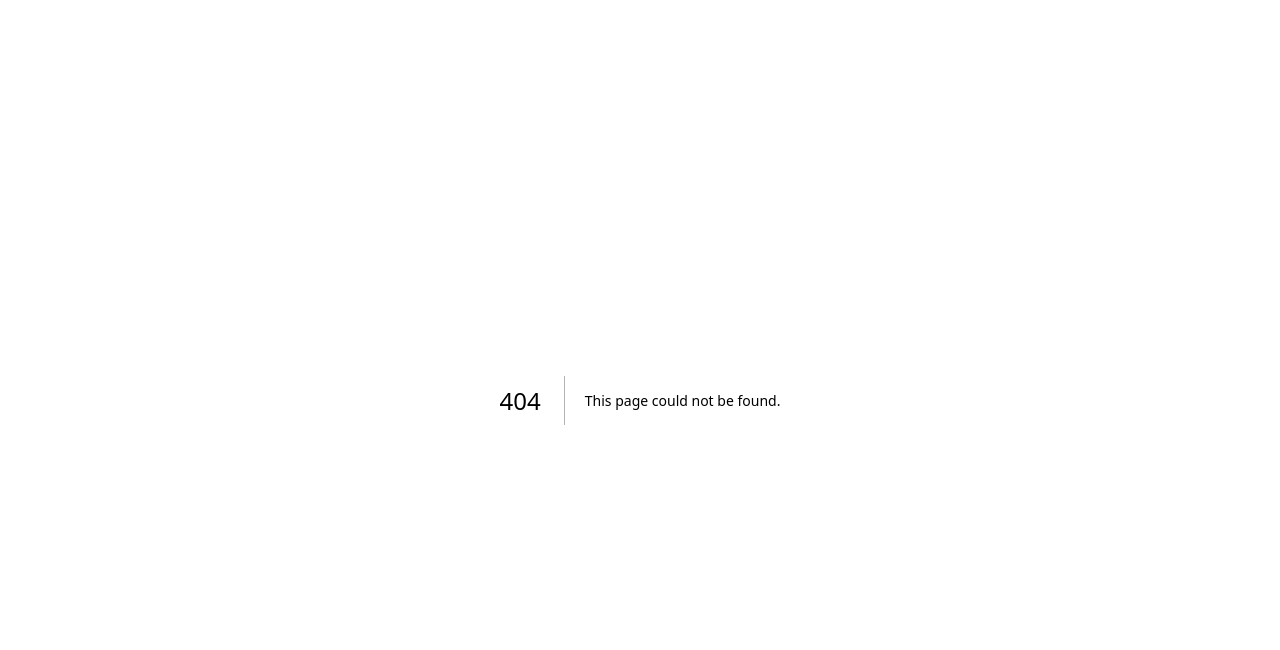
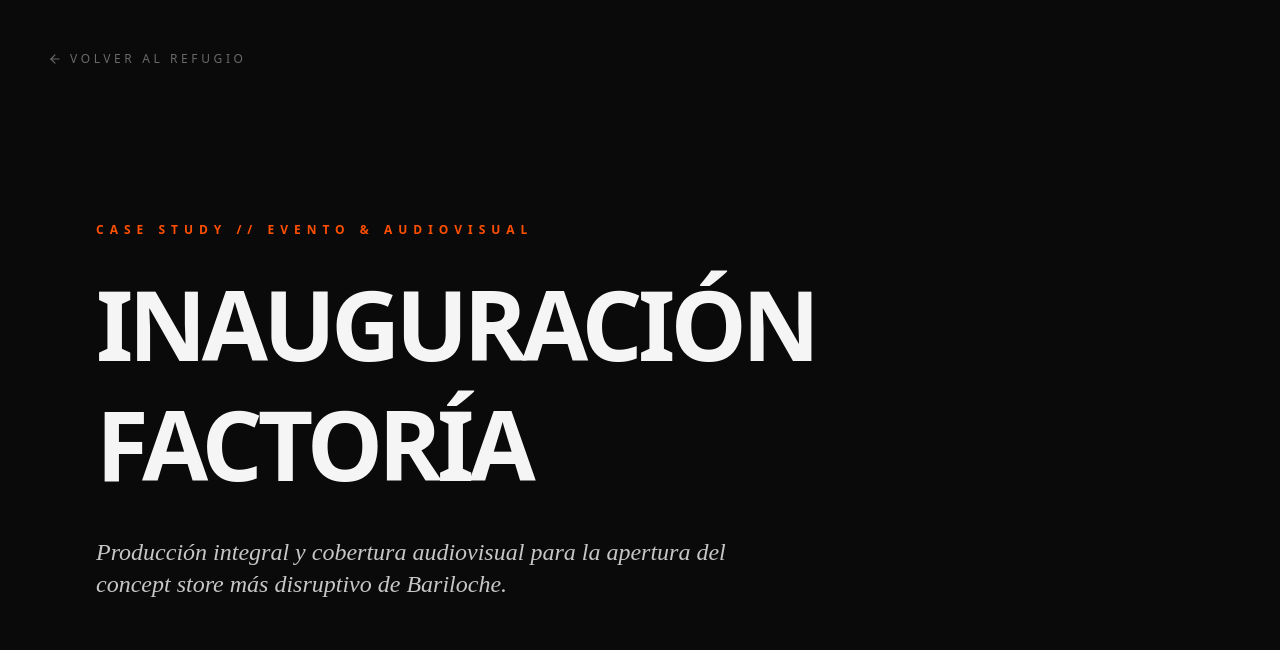
Before and after one commit to miguelsaenzbrand/buey-sherpa, a Next.js app: page /portfolio/factoria-concept-store in a window 1280 px wide. Before the commit this address had no page. Shown: the top 650 px of the page. Built offline with nearby package versions, Linux system fonts and the light colour scheme.

Commit message:
Portfolio: Add Factoria: Concept Store case study

```diff
--- /dev/null
+++ b/src/app/portfolio/factoria-concept-store/page.tsx
@@ -0,0 +1,104 @@
+"use client";
+
+import { motion } from "framer-motion";
+import Link from "next/link";
+import { ArrowLeft } from "lucide-react";
+
+export default function FactoriaCaseStudy() {
+  return (
+    <main className="min-h-screen bg-buey-dark text-buey-white selection:bg-buey-orange selection:text-buey-dark font-sans">
+
+      {/* Header / Navigation */}
+      <nav className="p-8 md:p-12">
+        <Link href="/" className="inline-flex items-center gap-2 text-xs uppercase tracking-[0.3em] opacity-40 hover:opacity-100 transition-opacity group">
+          <ArrowLeft size={14} className="group-hover:-translate-x-1 transition-transform" /> Volver al refugio
+        </Link>
+      </nav>
+
+      {/* Hero Section */}
+      <section className="px-8 md:px-24 py-12 md:py-24">
+        <motion.div
+          initial={{ opacity: 0, y: 20 }}
+          animate={{ opacity: 1, y: 0 }}
+          transition={{ duration: 0.8 }}
+          className="max-w-5xl"
+        >
+          <span className="text-xs tracking-[0.5em] text-buey-orange font-bold uppercase">CASE STUDY // EVENTO & AUDIOVISUAL</span>
+          <h1 className="text-5xl md:text-8xl font-black tracking-tighter mt-6 leading-tight uppercase">
+            Inauguración Factoría
+          </h1>
+          <h2 className="text-xl md:text-2xl font-serif italic font-light mt-8 opacity-80 max-w-2xl">
+            Producción integral y cobertura audiovisual para la apertura del concept store más disruptivo de Bariloche.
+          </h2>
+        </motion.div>
+      </section>
+
+      {/* Video Section */}
+      <section className="w-full px-4 md:px-24 mb-32">
+        <div className="aspect-video bg-white/5 relative overflow-hidden border border-white/5">
+          <iframe
+            src="https://player.vimeo.com/video/714596446?badge=0&autopause=0&player_id=0&app_id=58479"
+            className="absolute top-0 left-0 w-full h-full"
+            frameBorder="0"
+            allow="autoplay; fullscreen; picture-in-picture; clipboard-write; encrypted-media; web-share"
+            title="Factoria - Concept Store"
+          ></iframe>
+        </div>
+      </section>
+
+      {/* Strategy & Solution */}
+      <section className="px-8 md:px-24 py-24 grid grid-cols-1 md:grid-cols-2 gap-16 md:gap-32 border-t border-white/5">
+        <div className="space-y-8">
+          <h3 className="text-xs tracking-[0.5em] uppercase opacity-40 font-mono">El Desafío</h3>
+          <p className="text-lg md:text-xl font-light leading-relaxed text-buey-white/70">
+            Factoría: Concept Store nació como un espacio multidisciplinario en Bariloche, uniendo moda, diseño de interiores y estética natural. El desafío era realizar un evento de inauguración que reflejara esa curaduría única y capturar la esencia de la marca en una pieza audiovisual que sirviera como carta de presentación digital.
+          </p>
+        </div>
+        <div className="space-y-8">
+          <h3 className="text-xs tracking-[0.5em] uppercase opacity-40 font-mono">La Solución</h3>
+          <p className="text-lg md:text-xl font-light leading-relaxed text-buey-white/70">
+            Nos encargamos de la producción de la barra de coctelería, diseñando una propuesta de tragos que acompañara el estilo sofisticado de la tienda. Simultáneamente, realizamos el rodaje y edición de un video del evento, enfocándonos en los detalles de diseño, la atmósfera de la apertura y la interacción de la comunidad con este nuevo hito comercial en la ciudad.
+          </p>
+        </div>
+      </section>
+
+      {/* Project Details */}
+      <section className="px-8 md:px-24 py-24 bg-white/[0.02] border-y border-white/5">
+        <div className="max-w-7xl mx-auto grid grid-cols-2 md:grid-cols-4 gap-12">
+          <div className="space-y-2">
+            <span className="text-[10px] tracking-[0.4em] uppercase opacity-30 block">Cliente</span>
+            <span className="text-lg font-medium tracking-tight">Factoría: Concept Store</span>
+          </div>
+          <div className="space-y-2">
+            <span className="text-[10px] tracking-[0.4em] uppercase opacity-30 block">Ubicación</span>
+            <span className="text-lg font-medium tracking-tight">Bariloche, Patagonia</span>
+          </div>
+          <div className="space-y-2">
+            <span className="text-[10px] tracking-[0.4em] uppercase opacity-30 block">Servicios</span>
+            <div className="flex flex-wrap gap-2 pt-2">
+              <span className="px-3 py-1 border border-buey-orange/30 text-buey-orange text-[10px] tracking-widest uppercase">Audiovisual</span>
+              <span className="px-3 py-1 border border-buey-orange/30 text-buey-orange text-[10px] tracking-widest uppercase">Estrategia</span>
+            </div>
+          </div>
+          <div className="space-y-2">
+            <span className="text-[10px] tracking-[0.4em] uppercase opacity-30 block">Categoría</span>
+            <span className="text-lg font-medium tracking-tight">Interiorismo & Moda</span>
+          </div>
+        </div>
+      </section>
+
+      {/* Footer / CTA */}
+      <footer className="py-48 px-8 flex flex-col items-center text-center space-y-12">
+        <h4 className="text-3xl md:text-5xl font-serif italic font-light opacity-80">
+          ¿Listo para trazar tu propia ruta?
+        </h4>
+        <Link
+          href="/#contacto"
+          className="bg-buey-white text-buey-dark px-12 py-5 uppercase tracking-[0.3em] text-xs font-bold hover:bg-buey-orange transition-all duration-300"
+        >
+          Iniciar expedición
+        </Link>
+      </footer>
+    </main>
+  );
+}
--- a/src/data/projects.ts
+++ b/src/data/projects.ts
@@ -27,4 +27,13 @@
     href: "/portfolio/destileria-moretti",
     thumbnail: "/moretti-thumb.png",
   },
+  {
+    id: "factoria-concept-store",
+    title: "Inauguración Factoría",
+    client: "Factoría: Concept Store",
+    description: "Producción de barra de coctelería y cobertura audiovisual para evento de apertura.",
+    tags: ["estrategia", "video"],
+    href: "/portfolio/factoria-concept-store",
+    thumbnail: "/factoria-thumb.png",
+  },
 ];
```
Also changed, not shown: public/factoria-thumb.png (added).
